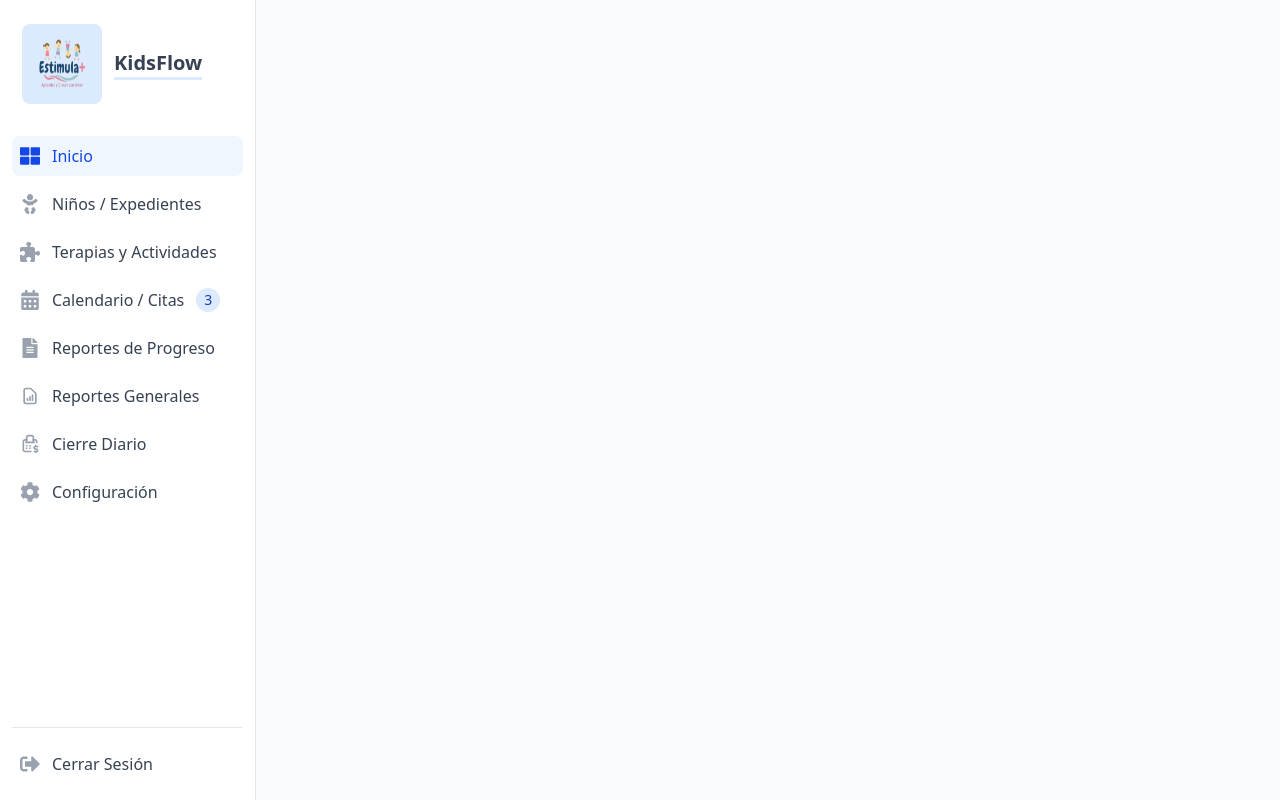
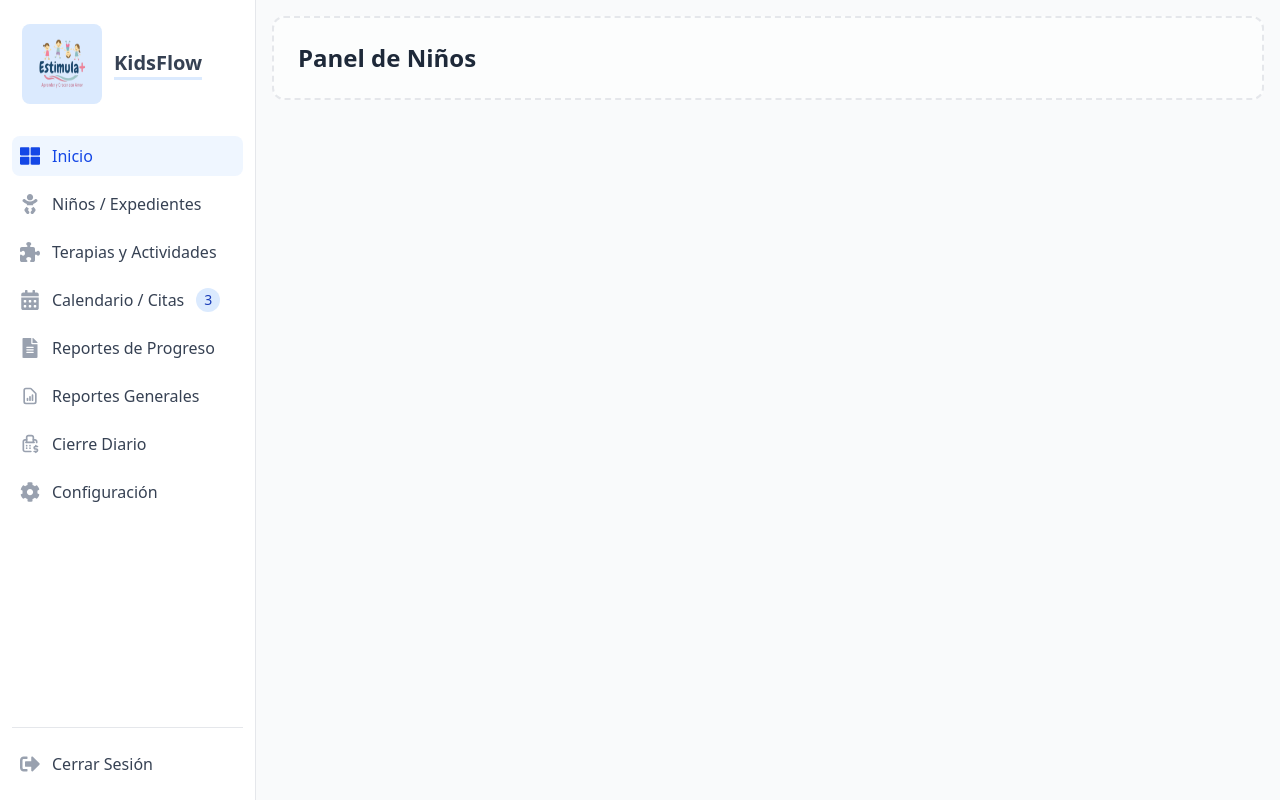
Before and after one commit to ALYOX-MPH/Estimula-, a React (Vite) app: page /kids in a window 1280 px wide. Built offline with nearby package versions, Linux system fonts and the light colour scheme.

Commit message:
Agregando rutas y pages para Kids y terapia

```diff
--- a/src/app/AppRoutes.tsx
+++ b/src/app/AppRoutes.tsx
@@ -1,5 +1,7 @@
 import { Routes, Route } from "react-router-dom";
 import { Dashboard } from "../pages/Dashboard/Dashboard";
+import { Kids } from "../pages/Kids/Kids";
+import { Therapy } from "../pages/Therapy/Therapy";
 import AdminLayout from "./AdminLayout";
 // Asumiendo que existen componentes para cada vista
 // import KidsPage from "./pages/KidsPage";
@@ -15,8 +17,8 @@ export default function AppRoutes() {
         <Route index element={<Dashboard />} />
 
         {/* Las 'path' de las rutas hijas no comienzan con / */}
-        <Route path="/kids" element={<div>Kids Page</div>} />
-        <Route path="therapy" element={<div>Therapy Page</div>} />
+        <Route path="/kids" element={<Kids />} />
+        <Route path="/therapy" element={<Therapy />} />
         <Route path="calendar" element={<div>Calendar Page</div>} />
         <Route path="reports-progress" element={<div>Reports Progress Page</div>} />
         <Route path="reports-general" element={<div>Reports General Page</div>} />
--- /dev/null
+++ b/src/pages/Kids/Kids.tsx
@@ -0,0 +1,13 @@
+
+
+export function Kids() {
+  return (
+    <div className="p-4 sm:ml-64 mt-14 sm:mt-0">
+        <div className="p-6 border-2 border-gray-200 border-dashed rounded-xl bg-white/50">
+
+            <h1 className="text-2xl font-bold">Panel de Niños</h1>
+
+        </div>
+      </div>
+  );
+}
--- /dev/null
+++ b/src/pages/Therapy/Therapy.tsx
@@ -0,0 +1,13 @@
+
+
+export function Therapy() {
+  return (
+    <div className="p-4 sm:ml-64 mt-14 sm:mt-0">
+        <div className="p-6 border-2 border-gray-200 border-dashed rounded-xl bg-white/50">
+
+            <h1 className="text-2xl font-bold">Terapia</h1>
+
+        </div>
+      </div>
+  );
+}
```
